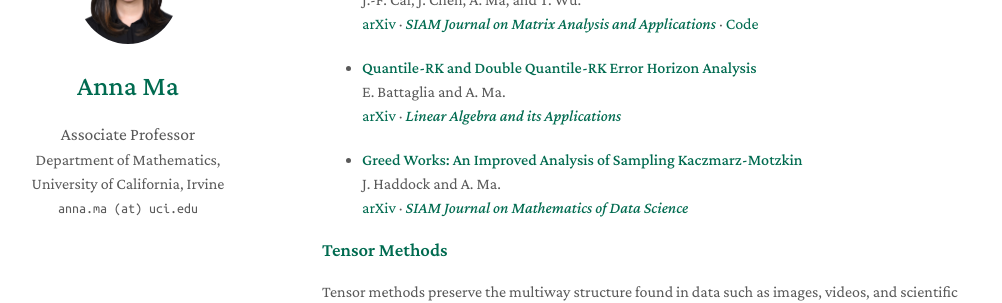
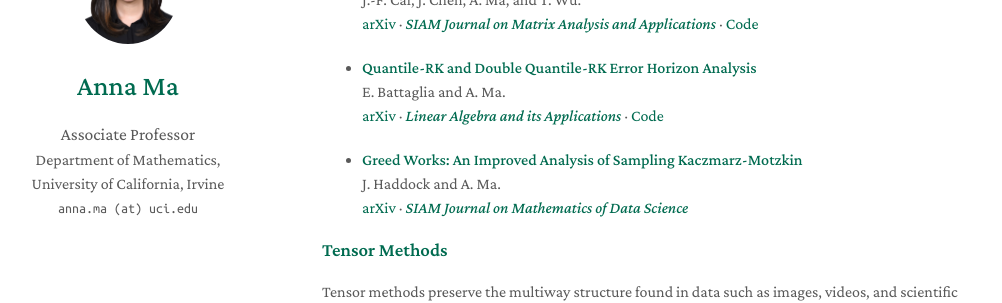
Before and after one commit to anna-math/anna-math.github.io, a Jekyll site: the page built from research.md, in a window 1280 px wide and 900 px high, scrolled down 1106 px. Shown: the part 153-456 px from the top of the window, without its empty margins (148-1150 px from the left). Built offline with Jekyll 4.4.1, drawn with Linux system fonts in a browser that asks for light colours; a style sheet for code colours, icons or effects is not loaded.

Commit message:
Update research.md

```diff
--- a/research.md
+++ b/research.md
@@ -49,7 +49,7 @@ Randomized iterative methods solve large-scale linear systems through a sequence
 
 - **[Quantile-RK and Double Quantile-RK Error Horizon Analysis](https://arxiv.org/abs/2505.00258)**<br>
   E. Battaglia and A. Ma.<br>
-  [arXiv](https://arxiv.org/abs/2505.00258) · [*Linear Algebra and its Applications*](https://doi.org/10.1016/j.laa.2026.01.032)
+  [arXiv](https://arxiv.org/abs/2505.00258) · [*Linear Algebra and its Applications*](https://doi.org/10.1016/j.laa.2026.01.032) · [Code](https://github.com/Mr-E-User/Quantile-RK-and-Double-Quantile-RK-Error-Horizon-Analysis)
 
 - **[Greed Works: An Improved Analysis of Sampling Kaczmarz-Motzkin](https://arxiv.org/abs/1912.03544)**<br>
   J. Haddock and A. Ma.<br>
```
